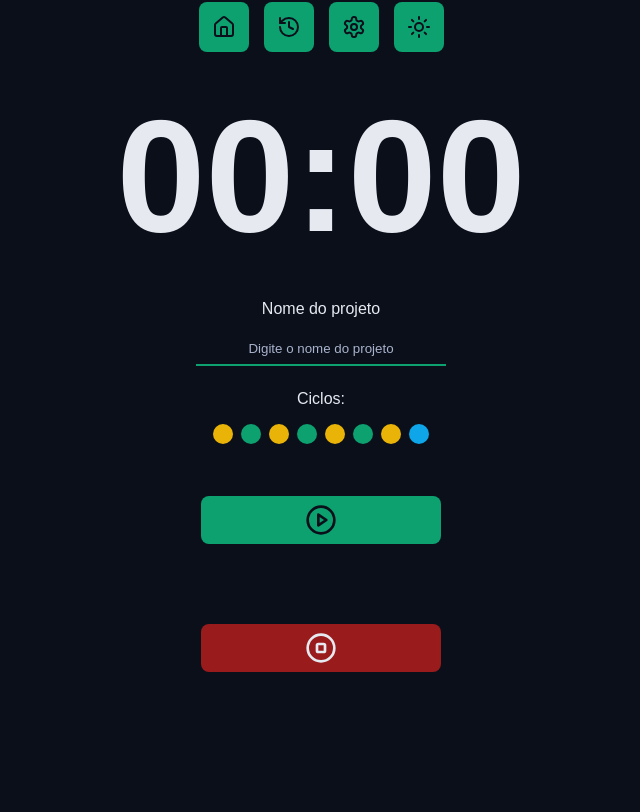
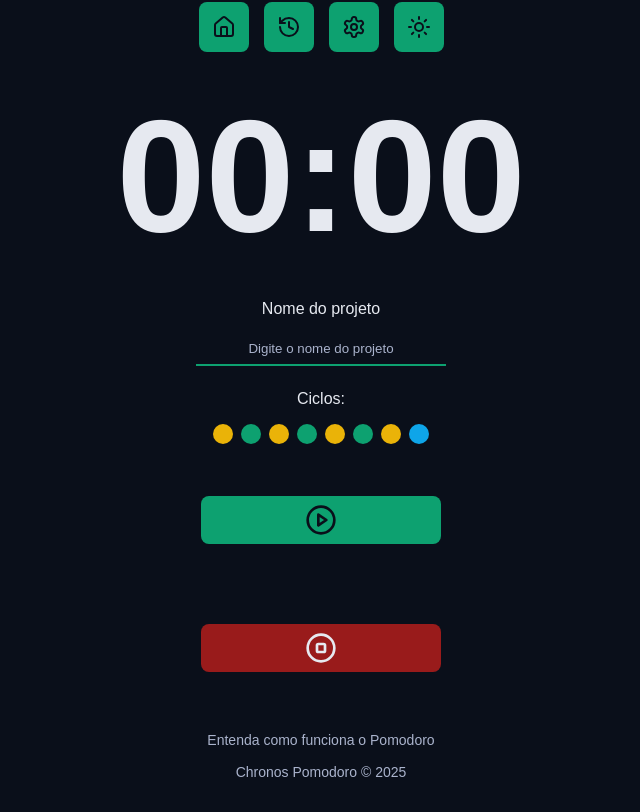
Before and after one commit to devid8642/chronos-pomodoro, a React (Vite) app: page / in a window 1280 px wide. Shown: the part 199-1011 px from the top of the page, without its empty margins (319-959 px from the left). Before the commit the page ends 931 px from the top, so only its background shows below. Built offline with nearby package versions, Linux system fonts and the light colour scheme.

Commit message:
adiciona componente Footer com estilos e links informativos

```diff
--- a/src/App.tsx
+++ b/src/App.tsx
@@ -9,6 +9,7 @@ import { InputContainer } from "./components/InputContainer";
 import { Cycles } from "./components/Cycles";
 import { Button } from "./components/Button";
 import { PlayCircle, StopCircle } from "lucide-react";
+import { Footer } from "./components/Footer";
 
 export function App() {
     return (
@@ -60,6 +61,10 @@ export function App() {
                     </div>
                 </form>
             </Container>
+
+            <Container>
+                <Footer />
+            </Container>
         </>
     );
 }
--- /dev/null
+++ b/src/components/Footer/index.tsx
@@ -0,0 +1,10 @@
+import styles from './styles.module.css';
+
+export function Footer() {
+    return (
+        <footer className={styles.footer}>
+            <a href="#">Entenda como funciona o Pomodoro</a>
+            <a href="#">Chronos Pomodoro &copy; {new Date().getFullYear()}</a>
+        </footer>
+    )
+}
--- /dev/null
+++ b/src/components/Footer/styles.module.css
@@ -0,0 +1,18 @@
+.footer {
+    display: flex;
+    flex-direction: column;
+    align-items: center;
+    justify-content: center;
+    font-size: 1.4rem;
+    gap: 1.6rem;
+}
+
+.footer a {
+    color: var(--text-muted);
+    text-decoration: none;
+
+}
+
+.footer a:hover {
+    text-decoration: underline;
+}
```
